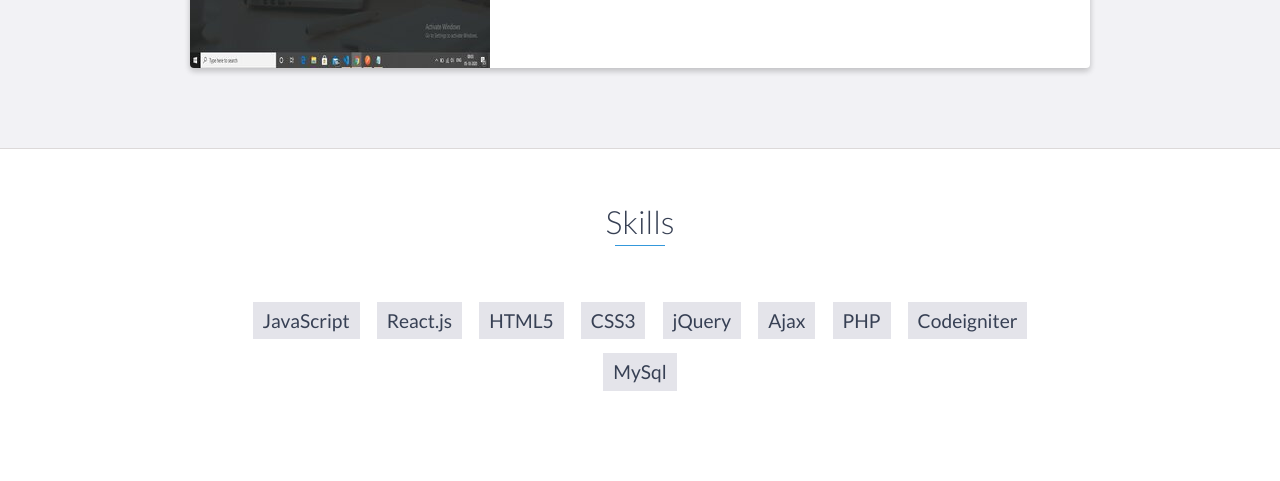
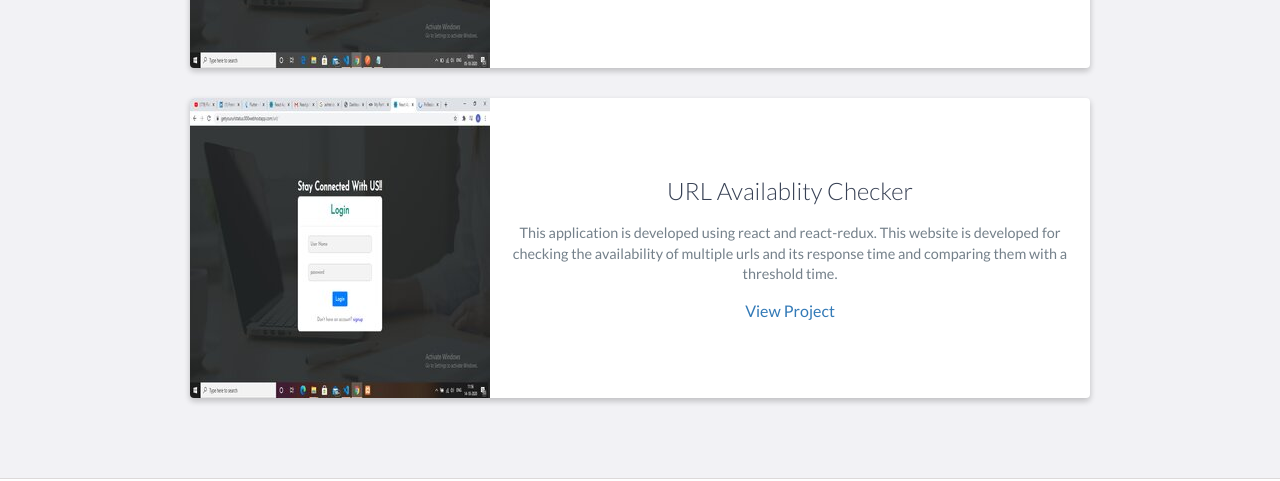
Before and after one commit to althafrahman/althafrahman.github.io, a website: page index.html in a window 1280 px wide. Shown: the part 3868-4349 px from the top of the page. Drawn offline with nearby package versions, Linux system fonts and the light colour scheme.

Commit message:
Added new react project

```diff
--- a/index.html
+++ b/index.html
@@ -240,6 +240,22 @@
                     <!-- End .project-info -->
                 </div>
                 <!-- End .project -->
+
+                <div class="project shadow-large">
+                    <div class="project-image">
+                        <img src="images/url.jpg" />
+                    </div>
+                    <!-- End .project-image -->
+                    <div class="project-info">
+                        <h3>URL Availablity Checker </h3>
+                        <p>
+                            This application is developed using react and react-redux. This website is developed for checking the availability of multiple urls and its response time and comparing them with a threshold time.
+                        </p>
+                        <a target="_blank" href="https://getyoururlstatus.000webhostapp.com/url/">View Project</a>
+                    </div>
+                    <!-- End .project-info -->
+                </div>
+                <!-- End .project -->
             </div>
         </div>
     </div>
```
Also changed, not shown: images/url.jpg (added).
